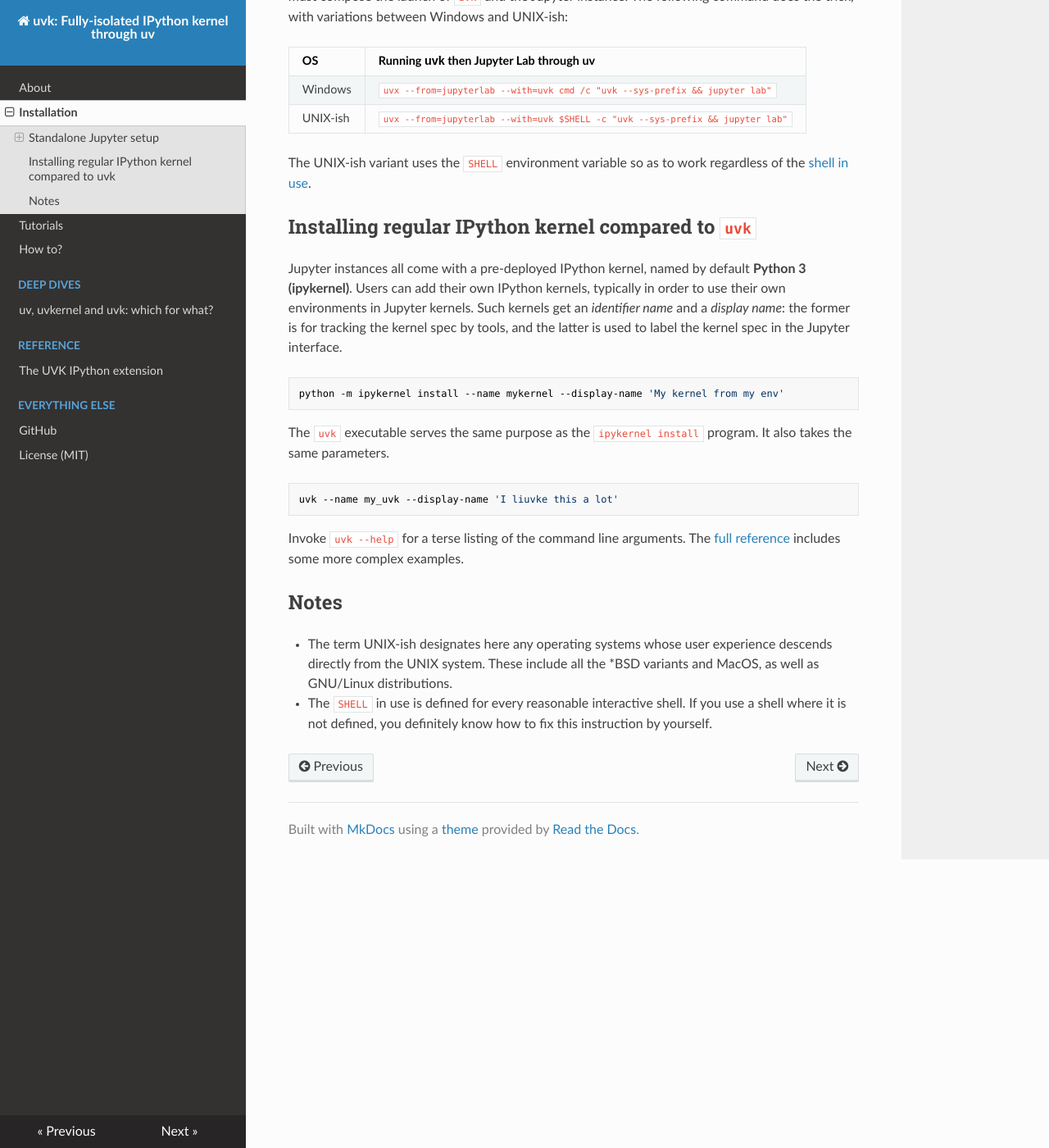
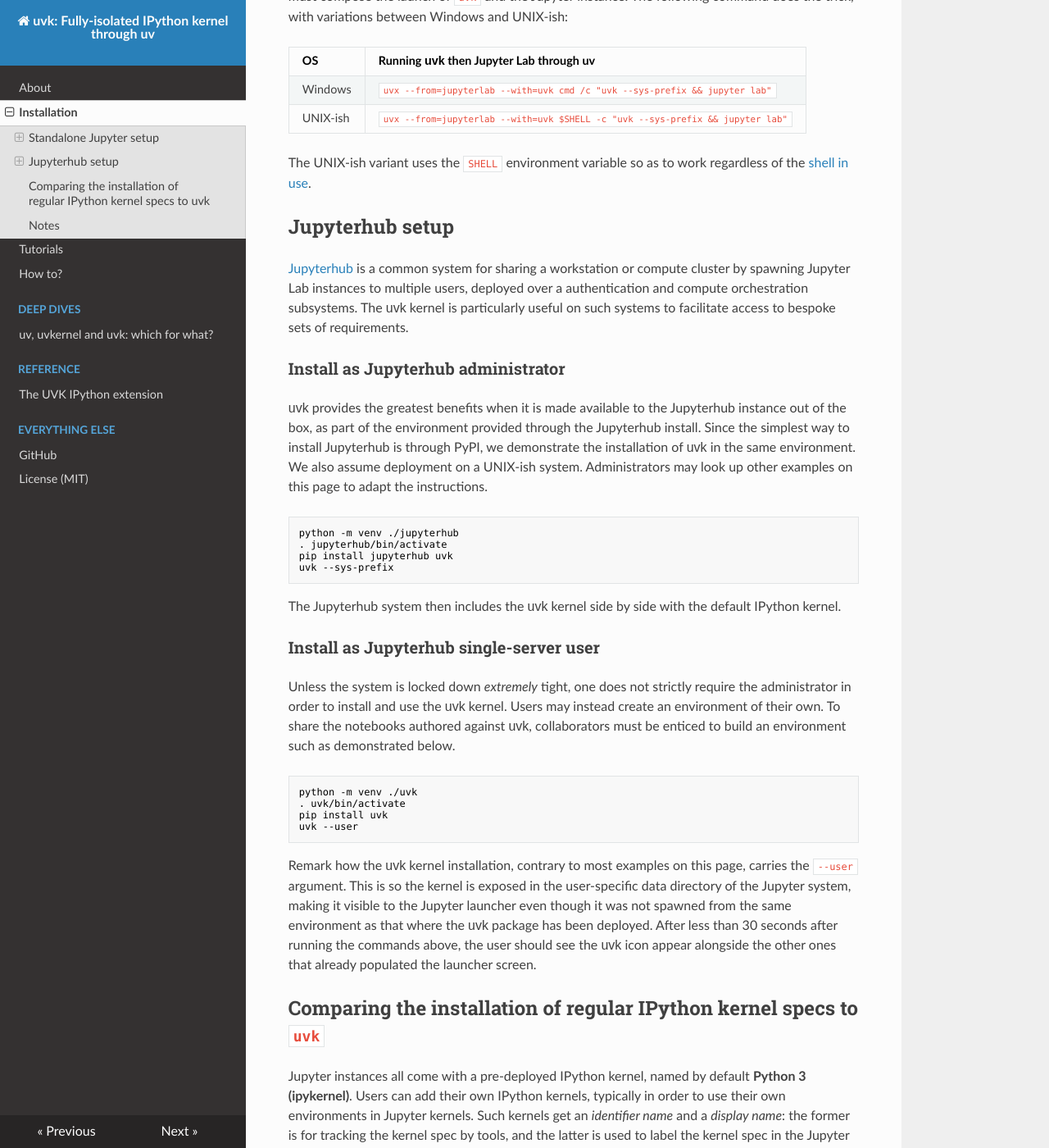
Before and after one commit to hamelin/uvk, an MkDocs documentation site: the page built from docs/install.md, in a window 1280 px wide and 1400 px high, scrolled down 1891 px. Shown: the whole window at 82% size. Built offline with MkDocs 1.6.1, drawn with Linux system fonts in a browser that asks for light colours; nearby versions of some CDN libraries.

Commit message:
Install instructions on Jupyterhub

````diff
--- a/docs/install.md
+++ b/docs/install.md
@@ -91,7 +91,61 @@
 
 The UNIX-ish variant uses the `SHELL` environment variable so as to work regardless of the [shell in use](#shellinuse).
 
-## Installing regular IPython kernel compared to `uvk`
+## Jupyterhub setup
+
+[Jupyterhub](https://jupyter.org/hub) is a common system for sharing a workstation or compute
+cluster by spawning Jupyter Lab instances to multiple users,
+deployed over a authentication and compute orchestration subsystems.
+The <span class="uvk">uvk</span> kernel is particularly useful on such systems to facilitate
+access to bespoke sets of requirements.
+
+### Install as Jupyterhub administrator
+
+<span class="uvk">uvk</span> provides the greatest benefits when it is made available to the
+Jupyterhub instance out of the box, as part of the environment provided through the Jupyterhub
+install.
+Since the simplest way to install Jupyterhub is through PyPI,
+we demonstrate the installation of <span class="uvk">uvk</span> in the same environment.
+We also assume deployment on a UNIX-ish system.
+Administrators may look up other examples on this page to adapt the instructions.
+
+```sh
+python -m venv ./jupyterhub
+. jupyterhub/bin/activate
+pip install jupyterhub uvk
+uvk --sys-prefix
+```
+
+The Jupyterhub system then includes the <span class="uvk">uvk</span> kernel side by side with the
+default IPython kernel.
+
+### Install as Jupyterhub single-server user
+
+Unless the system is locked down _extremely_ tight,
+one does not strictly require the administrator in order to install and use the
+<span class="uvk">uvk</span> kernel.
+Users may instead create an environment of their own.
+To share the notebooks authored against <span class="uvk">uvk</span>,
+collaborators must be enticed to build an environment such as demonstrated below.
+
+```sh
+python -m venv ./uvk
+. uvk/bin/activate
+pip install uvk
+uvk --user
+```
+
+Remark how the <span class="uvk">uvk</span> kernel installation,
+contrary to most examples on this page,
+carries the `--user` argument.
+This is so the kernel is exposed in the user-specific data directory of the Jupyter system,
+making it visible to the Jupyter launcher even though it was not spawned from the same
+environment as that where the <span class="uvk">uvk</span> package has been deployed.
+After less than 30 seconds after running the commands above,
+the user should see the <span class="uvk">uvk</span> icon appear alongside the other ones that
+already populated the launcher screen.
+
+## Comparing the installation of regular IPython kernel specs to `uvk`
 
 Jupyter instances all come with a pre-deployed IPython kernel,
 named by default **Python 3 (ipykernel)**.
````
